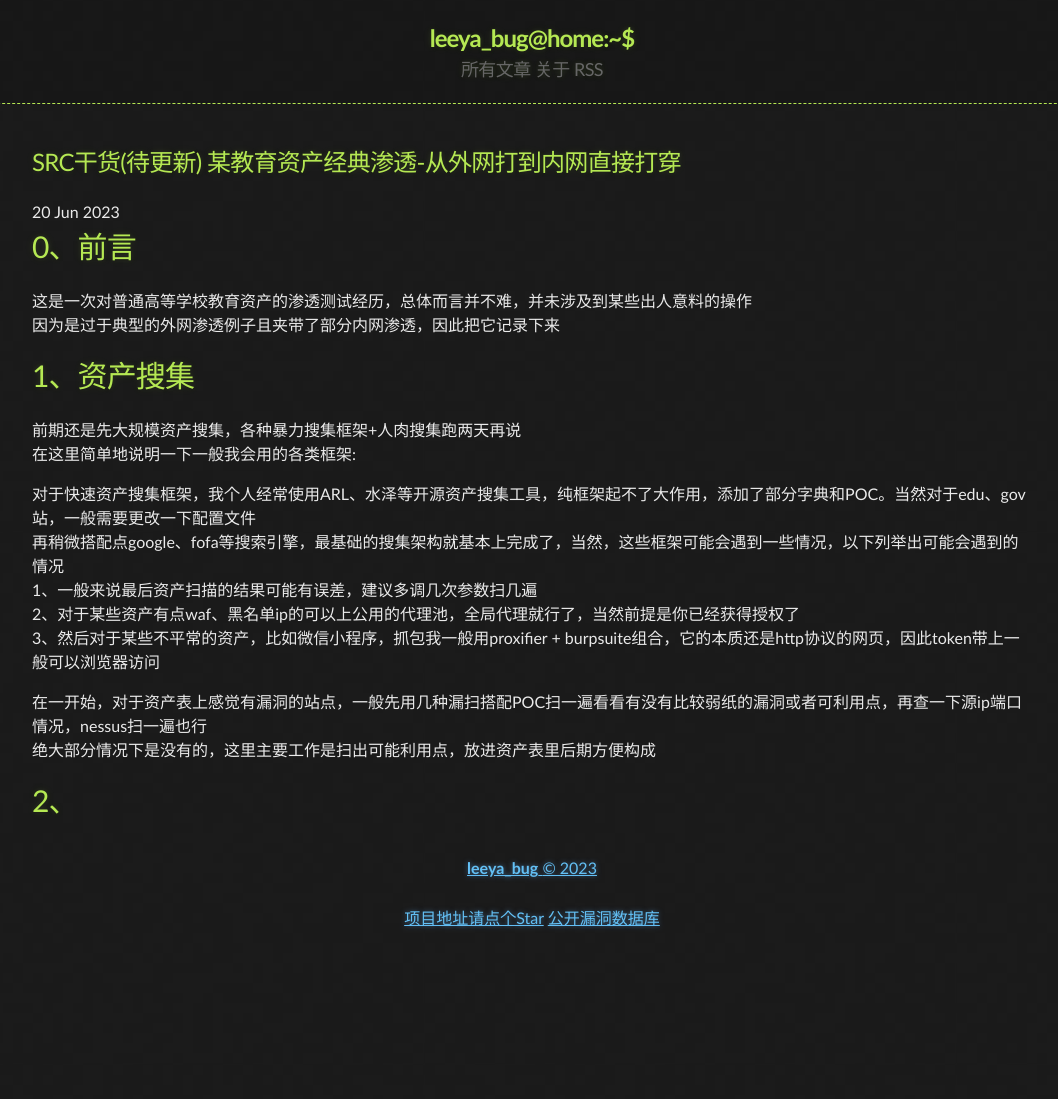
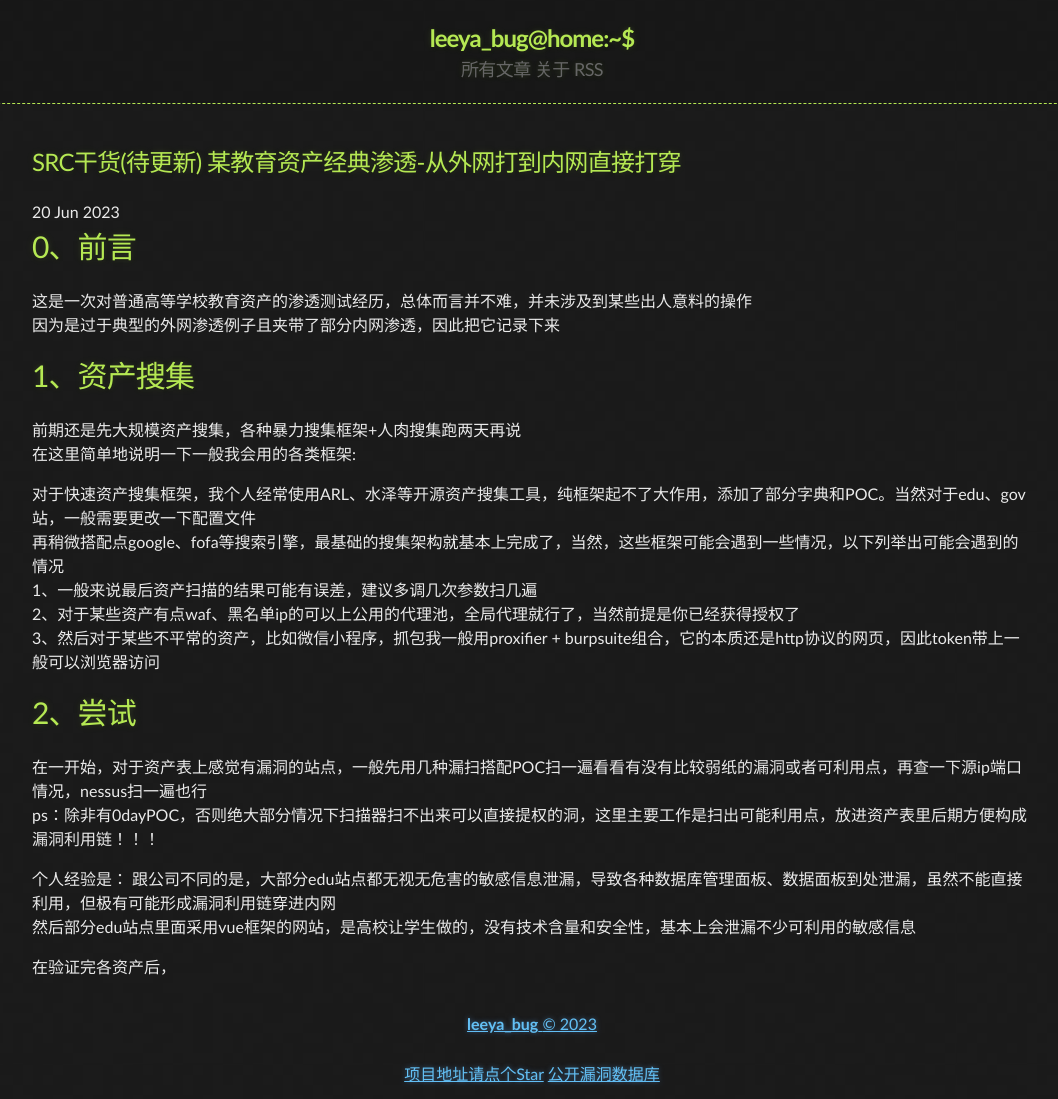
Before and after one commit to Leeyangee/leeyangee.github.io, a Jekyll site: the page built from _posts/2023-06-20-SRC干货(待更新) 某教育资产经典渗透-从外网打到内网直接打穿.md, in a window 1280 px wide. Shown: the whole page, without its empty margins (108-1166 px from the left). Built offline with Jekyll 4.4.1, drawn with Linux system fonts in a browser that asks for light colours; before the commit the page ends 943 px from its top, so only the background shows below that.

Commit message:
Update 2023-06-20-SRC干货(待更新) 某教育资产经典渗透-从外网打到内网直接打穿.md

```diff
--- a/_posts/2023-06-20-SRC干货(待更新) 某教育资产经典渗透-从外网打到内网直接打穿.md
+++ b/_posts/2023-06-20-SRC干货(待更新) 某教育资产经典渗透-从外网打到内网直接打穿.md
@@ -20,7 +20,13 @@ published: true
 2、对于某些资产有点waf、黑名单ip的可以上公用的代理池，全局代理就行了，当然前提是你已经获得授权了
 3、然后对于某些不平常的资产，比如微信小程序，抓包我一般用proxifier + burpsuite组合，它的本质还是http协议的网页，因此token带上一般可以浏览器访问
 
+# [](#header-1)2、尝试
+
 在一开始，对于资产表上感觉有漏洞的站点，一般先用几种漏扫搭配POC扫一遍看看有没有比较弱纸的漏洞或者可利用点，再查一下源ip端口情况，nessus扫一遍也行
-绝大部分情况下是没有的，这里主要工作是扫出可能利用点，放进资产表里后期方便构成
+ps：除非有0dayPOC，否则绝大部分情况下扫描器扫不出来可以直接提权的洞，这里主要工作是扫出可能利用点，放进资产表里后期方便构成漏洞利用链！！！
 
-# [](#header-1)2、
+个人经验是：
+跟公司不同的是，大部分edu站点都无视无危害的敏感信息泄漏，导致各种数据库管理面板、数据面板到处泄漏，虽然不能直接利用，但极有可能形成漏洞利用链穿进内网
+然后部分edu站点里面采用vue框架的网站，是高校让学生做的，没有技术含量和安全性，基本上会泄漏不少可利用的敏感信息
+
+在验证完各资产后，
```
